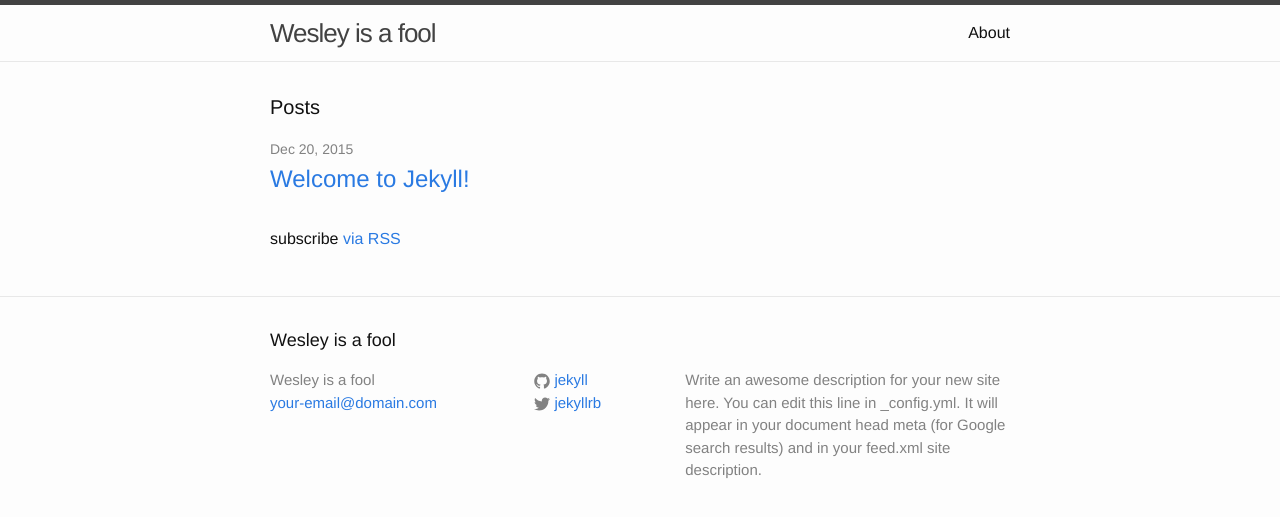
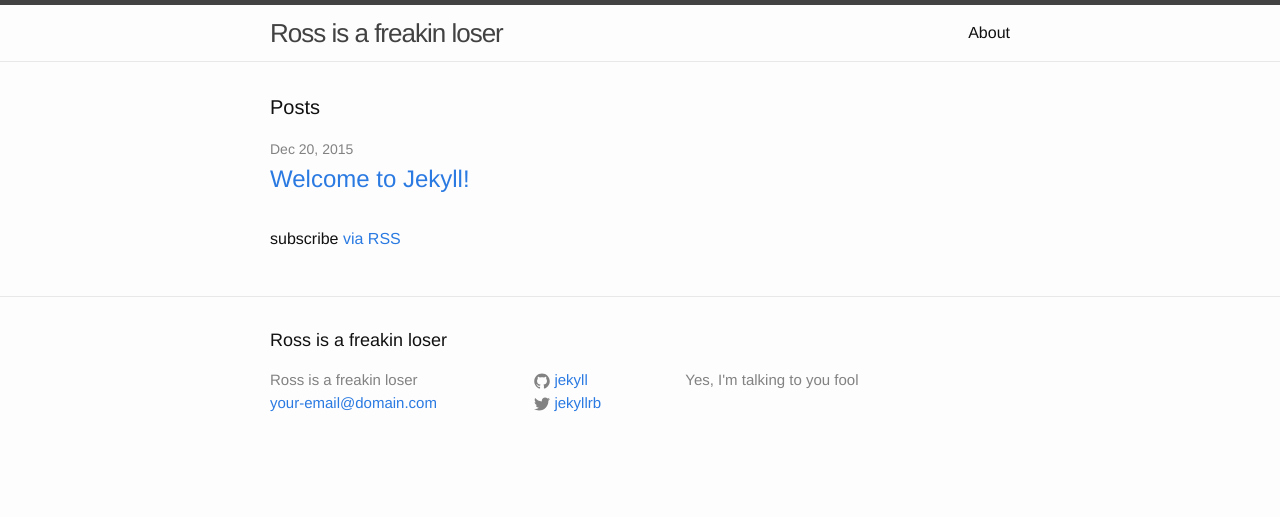
Before and after one commit to listenproperly/listenproperly.github.io, a Jekyll site: the page built from index.html, in a window 1280 px wide. Shown: the top 517 px of the page. Built offline with Jekyll 4.4.1, drawn with Linux system fonts in a browser that asks for light colours.

Commit message:
Update _config.yml

```diff
--- a/_config.yml
+++ b/_config.yml
@@ -6,12 +6,10 @@
 # 'jekyll serve'. If you change this file, please restart the server process.
 
 # Site settings
-title: Wesley is a fool
+title: Ross is a freakin loser
 email: your-email@domain.com
 description: > # this means to ignore newlines until "baseurl:"
-  Write an awesome description for your new site here. You can edit this
-  line in _config.yml. It will appear in your document head meta (for
-  Google search results) and in your feed.xml site description.
+  Yes, I'm talking to you fool
 baseurl: "" # the subpath of your site, e.g. /blog
 url: "http://www.listenproperly.com" # the base hostname & protocol for your site
 twitter_username: jekyllrb
```
